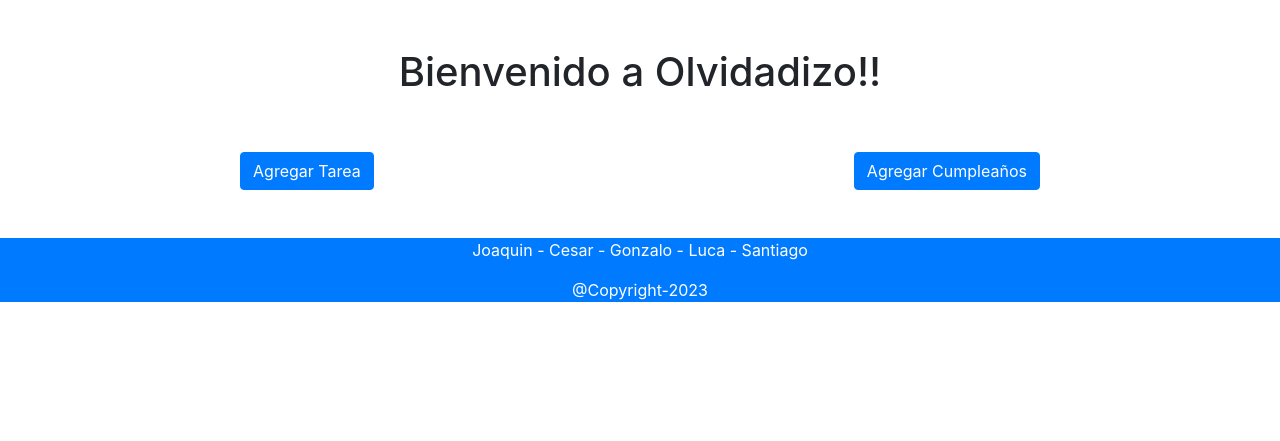
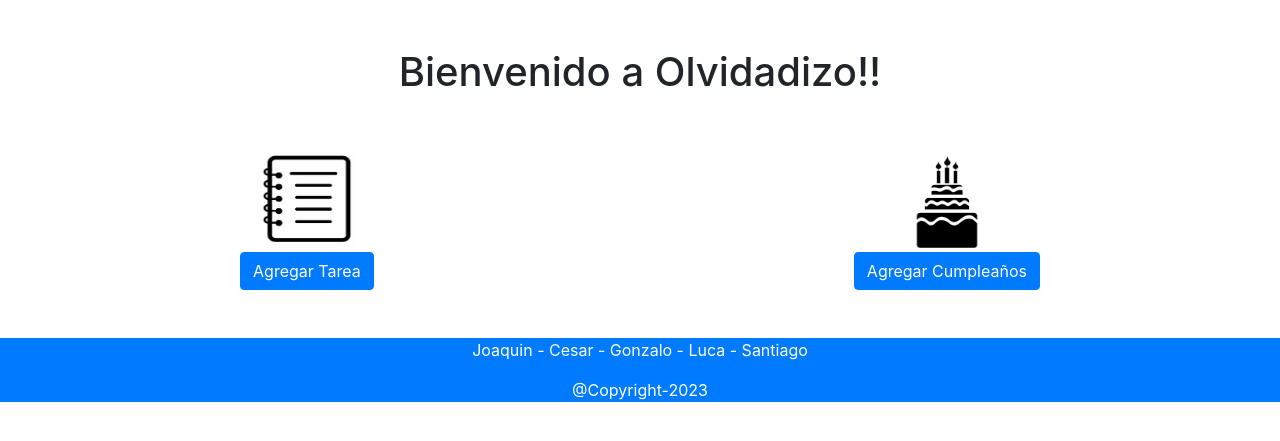
Before and after one commit to Joaco27/Olvidadizo, a Django app: page / in a window 1280 px wide. Shown: the part 72-513 px from the top of the page. Run offline with Django 4.2, Linux system fonts and the light colour scheme; parts of the project's set-up code (start-up, migrations or seed data) failed here and were passed over; some libraries are stand-ins or nearby versions.

Commit message:
Arreglando BD

```diff
--- a/SISTEMA/APP/templates/paginas/base.html
+++ b/SISTEMA/APP/templates/paginas/base.html
@@ -5,7 +5,7 @@
     <meta charset="UTF-8">
     <meta http-equiv="X-UA-Compatible" content="IE=edge">
     <meta name="viewport" content="width=device-width, initial-scale=1.0">
-    <link rel="stylesheet" href="https://use.fontawesome.com/releases/v5.8.1/css/all.css" integrity="sha384-50oBUHEmvpQ+1lW4y57PTFmhCaXp0ML5d60M1M7uH2+nqUivzIebhndOJK28anvf" crossorigin="anonymous">
+    {% block link %} {% endblock %}
     <link rel="stylesheet" href="https://maxcdn.bootstrapcdn.com/bootstrap/4.0.0/css/bootstrap.min.css">
     <title>{% block titulo%}{% endblock %}</title>
 </head>
--- a/SISTEMA/APP/templates/paginas/index.html
+++ b/SISTEMA/APP/templates/paginas/index.html
@@ -3,6 +3,11 @@
 
 {% block titulo %}
     Menu Principal
+{% endblock %}
+
+
+{% block link %}
+<link rel="stylesheet" href="https://use.fontawesome.com/releases/v5.8.1/css/all.css" integrity="sha384-50oBUHEmvpQ+1lW4y57PTFmhCaXp0ML5d60M1M7uH2+nqUivzIebhndOJK28anvf" crossorigin="anonymous">
 {% endblock %}
 
 {% block contenido %}
@@ -11,12 +16,14 @@
     </div>
     <br><br>
     <div class="d-flex justify-content-around h-100">
-        <div class="">
-            <i class="fa-solid fa-notebook"></i>
+        <div class="d-flex flex-column align-items-center">
+            <!-- <i class="fa-solid fa-notebook"></i> -->
+            <img src="static/imagenes/notebook.png" height="100" width="100" alt="Foto Notebook">
             <a href="/tarea" class="btn btn-primary">Agregar Tarea</a>
         </div>
-        <div class="">
-            <i class="fa-solid fa-cake-candles"></i>
+        <div class="d-flex flex-column align-items-center">
+            <!-- <i class="fa-solid fa-cake-candles"></i> -->
+            <img src="static/imagenes/pastel.png" height="100" width="100" alt="Foto Pastel">
             <a href="/cumple" class="btn btn-primary">Agregar Cumpleaños</a>
         </div>
     </div>
--- a/SISTEMA/APP/urls.py
+++ b/SISTEMA/APP/urls.py
@@ -1,5 +1,7 @@
 from django.urls import path
 from . import views
+from django.contrib.staticfiles.urls import static
+from django.conf import settings
 
 urlpatterns = [
     path('',views.index,name='index'),
@@ -9,4 +11,4 @@ urlpatterns = [
     path('verCumples',views.verCumples,name='verCumples'),
     path('login',views.LogIn,name='login'),
     path('cumpleMes/<int:mes>/', views.cumpleMes, name="cumpleMes"),
-]
+] + static(settings.MEDIA_URL, document_root=settings.MEDIA_ROOT)
```
Also changed, not shown: SISTEMA/SISTEMA/settings.py (+13 -6 lines), SISTEMA/APP/migrations/0001_initial.py, SISTEMA/APP/migrations/0002_rename_tarea_tareas.py (deleted), SISTEMA/APP/migrations/0003_alter_users_id.py (deleted), SISTEMA/APP/static/imagenes/notebook.png (added), SISTEMA/APP/static/imagenes/pastel.png (added), SISTEMA/db.sqlite3.
